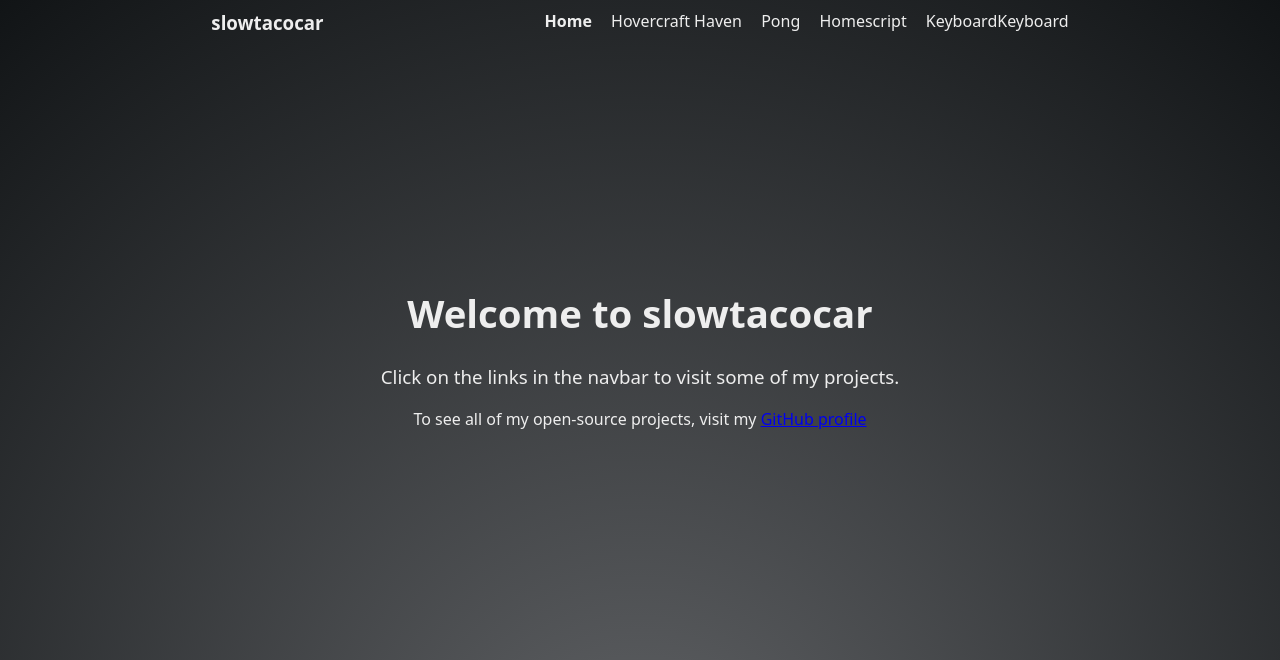
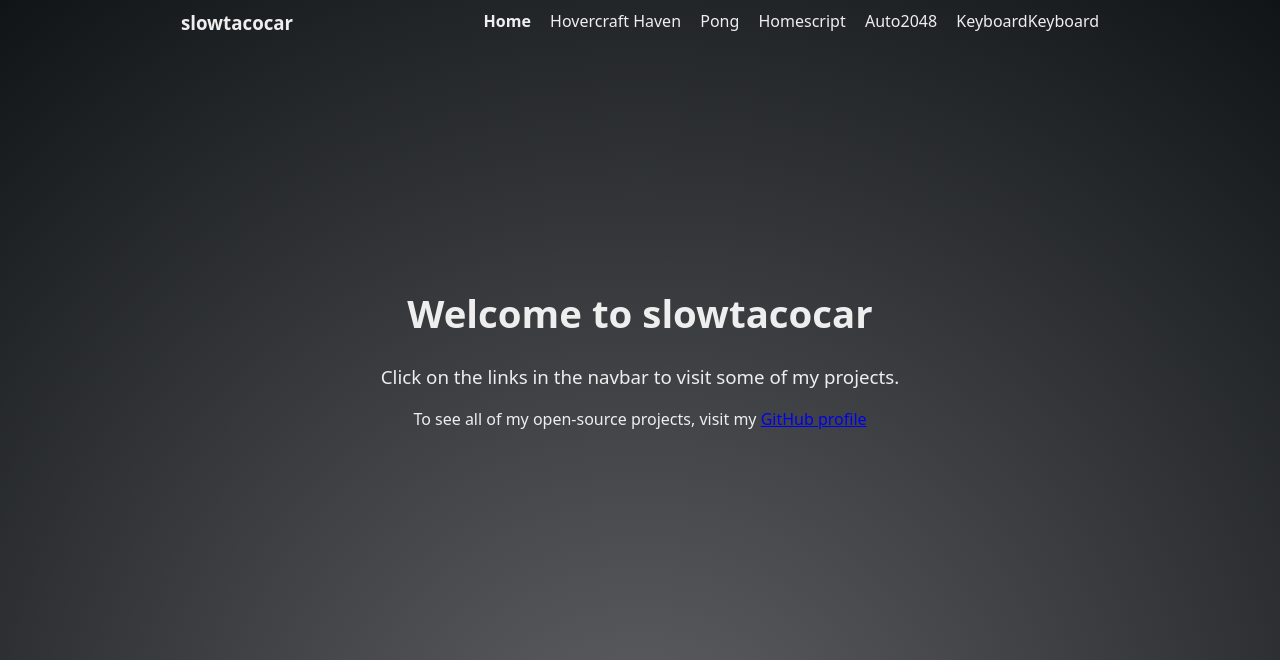
Before and after one commit to agent-c-csa/slowtacocar, a plain HTML site: page public/index.html in a window 1280 px wide. Shown: the top 660 px of the page. Drawn offline with Linux system fonts and the light colour scheme.

Commit message:
Update index.html

```diff
--- a/public/index.html
+++ b/public/index.html
@@ -24,6 +24,9 @@
         >
         <a class="link" href="https://homescript.slowtacocar.com" target="_blank"
           >Homescript</a
+        >
+        <a class="link" href="https://auto2048.slowtacocar.com" target="_blank"
+          >Auto2048</a
         >
         <a class="link" href="https://keyboardkeyboard.slowtacocar.com" target="_blank"
           >KeyboardKeyboard</a
```
